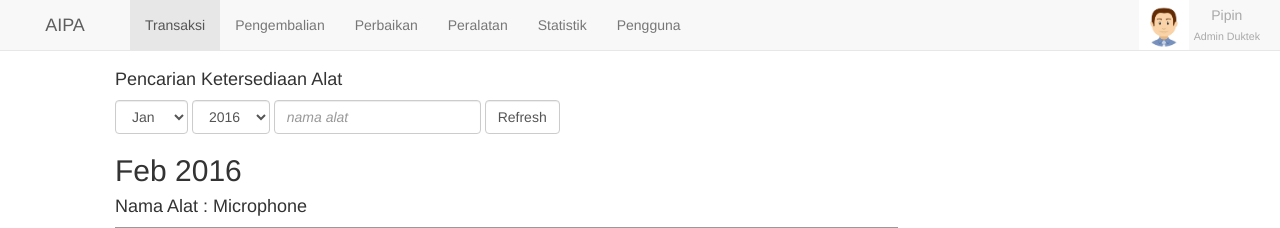
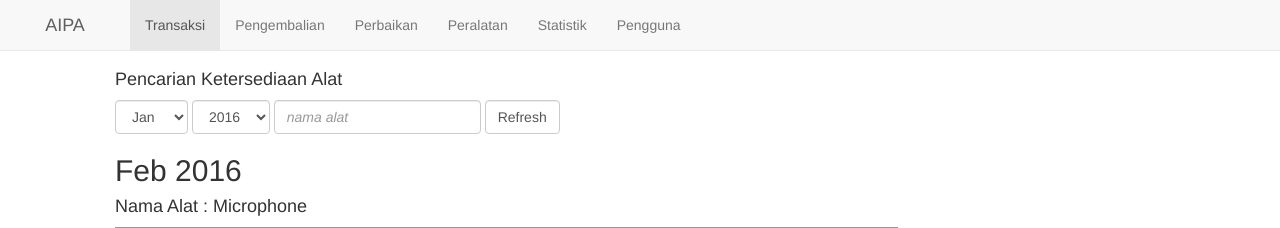
Before and after one commit to fitrakun/AIPA, a PHP site: page / in a window 1280 px wide. Shown: the top 228 px of the page. Run offline with PHP 8.4, Linux system fonts and the light colour scheme; data comes from the database, SQL or seed files in the repository; data that the repository does not hold is empty.

Commit message:
ganti tampilan dikit

```diff
--- a/controller/transaksi.php
+++ b/controller/transaksi.php
@@ -9,7 +9,11 @@
 
 		if(userCheck($conn,$_POST['id'])){
             $kodealat = mysqli_real_escape_string($conn,$_POST["kode-alat"]);
-            if(!isAvailable($conn, $kodealat,$_POST["tanggal-pinjam"],$_POST["tanggal-kembali"])) {
+            $tanggal= 55555;
+            if(isset($_POST["tanggal-pinjam"])){
+                $tanggal = $_POST["tanggal-pinjam"];
+            }
+            if(!isAvailable($conn, $kodealat,$tanggal,$_POST["tanggal-kembali"])) {
                 echo "Maaf, alat pada hari tersebut tidak dapat dipinjam </br>";
             }
             else {
--- a/css/main.css
+++ b/css/main.css
@@ -34,6 +34,7 @@ tr.calendar-row	{
     height : 120px;
 }
 td.calendar-day	{
+    min-height: 120px;
     font-size:11px;
 }
 td.calendar-day:hover	{
--- a/navigation_bar.php
+++ b/navigation_bar.php
@@ -13,15 +13,6 @@
               <li class="<?php if(basename($_SERVER['SCRIPT_NAME']) == 'statistik.php'){echo 'active'; }else { echo ''; } ?>"><a href="statistik.php">Statistik</a></li>
               <li class="<?php if(basename($_SERVER['SCRIPT_NAME']) == 'pengguna.php'){echo 'active'; }else { echo ''; } ?>"><a href="pengguna.php">Pengguna</a></li>
             </ul>
-            <div class="nav navbar-header navbar-right">
-                <ul class="span1 nama">
-                    <li><a href="#">Pipin</a></li>
-                    <li><a href="#" class="small8">Admin Duktek</a></li>
-                </ul>
-            </div>
-            <div class="navbar-right">
-                <img class="ava" src="img/ava.png">
-            </div>
         </div>
     </nav>
 </html>
```
